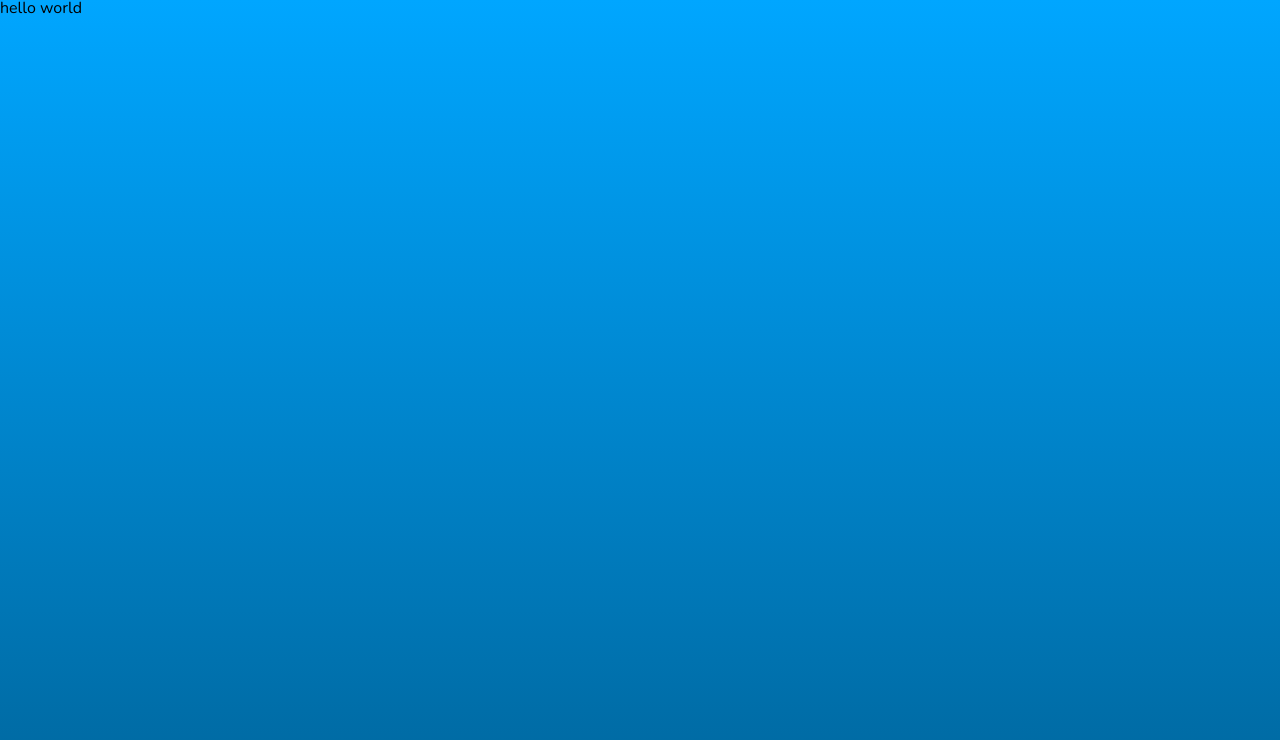
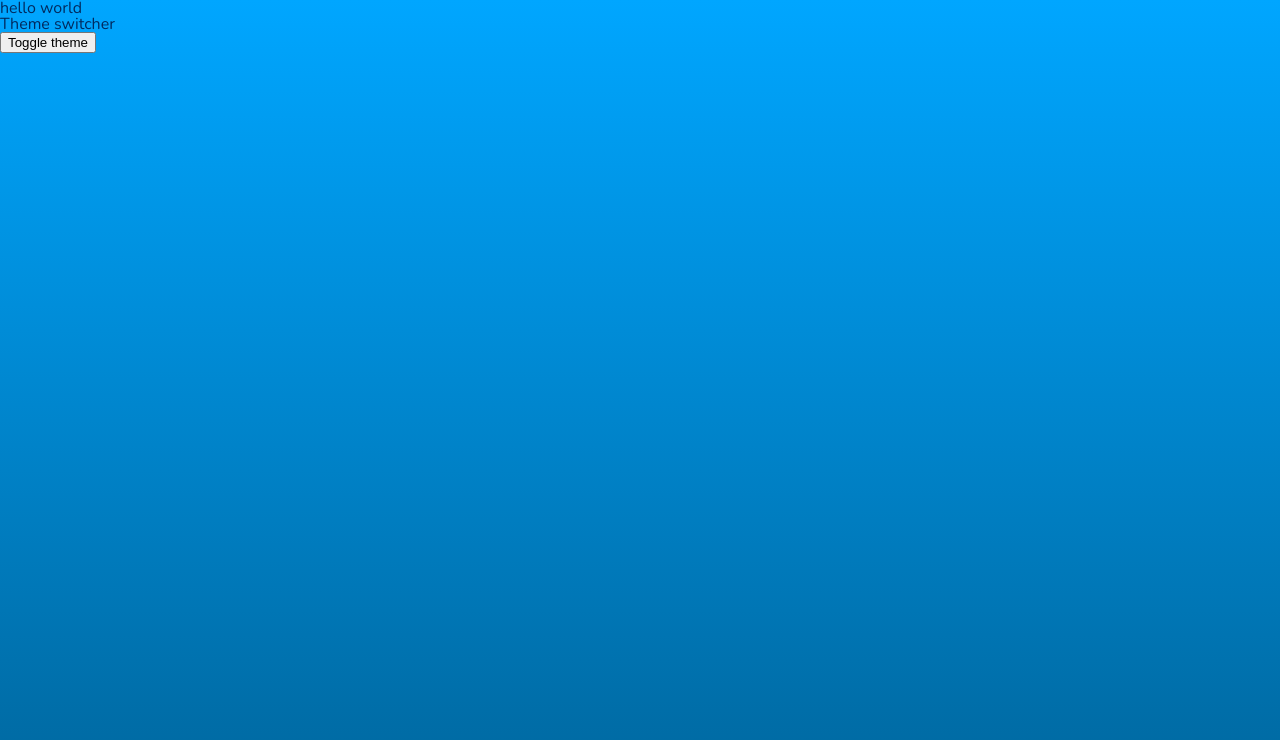
Before and after one commit to sanguinesadness/recode-web-platform, a React (Vite) app: page / in a window 1280 px wide. Shown: the top 740 px of the page. Built offline with nearby package versions, Linux system fonts and the light colour scheme.

Commit message:
Add theme switcher on the page

```diff
--- a/src/App.tsx
+++ b/src/App.tsx
@@ -1,11 +1,17 @@
 import 'reset-css';
+import { ThemeSwitcher } from '@src/components/ThemeSwitcher';
 import { ThemeProviderWrapper } from './contexts/theme';
 import { AppWrapper } from './styled.ts';
 
 function App() {
   return (
+    // eslint-disable-next-line
+    // @ts-ignore
     <ThemeProviderWrapper>
-      <AppWrapper>hello world</AppWrapper>
+      <AppWrapper>
+        hello world
+        <ThemeSwitcher />
+      </AppWrapper>
     </ThemeProviderWrapper>
   );
 }
--- a/src/constants/theme.ts
+++ b/src/constants/theme.ts
@@ -16,9 +16,16 @@ export const ColorThemes: Record<ThemeTypes, ITheme> = {
     success: { default: '#00CF6C' },
   },
   dark: {
-    primary: { default: '' },
+    primary: {
+      default: '#000',
+    },
     secondary: { default: '' },
-    brand: { default: '' },
+    brand: {
+      default: '',
+      shades: {
+        '40': '',
+      },
+    },
     success: { default: '' },
   },
 };
--- a/src/contexts/theme/ThemeProviderWrapper.tsx
+++ b/src/contexts/theme/ThemeProviderWrapper.tsx
@@ -1,14 +1,12 @@
 import { ColorThemes } from '@src/constants';
 import { ThemeTypes } from '@src/types';
-import React, { useMemo, useState } from 'react';
-import {
-  ThemeProvider as StyledThemeProvider,
-  ThemeProviderComponent,
-} from 'styled-components';
+import React, { PropsWithChildren, useMemo, useState } from 'react';
+import { ThemeProvider as StyledThemeProvider } from 'styled-components';
+import { ThemeProviderComponent } from 'styled-components/macro';
 import { IThemeContext } from './types.ts';
 
 export const ThemeProviderWrapper: React.FC<
-  ThemeProviderComponent<IThemeContext>
+  PropsWithChildren<ThemeProviderComponent<IThemeContext>>
 > = ({ children }) => {
   const [themeType, setThemeType] = useState<ThemeTypes>(ThemeTypes.LIGHT);
   const theme = useMemo(() => ColorThemes[themeType], [themeType]);
--- a/src/styled.ts
+++ b/src/styled.ts
@@ -3,6 +3,7 @@ import styled from 'styled-components';
 export const AppWrapper = styled.div(({ theme }) => ({
   fontFamily: '"Nunito", sans-serif',
   fontSize: 16,
+  color: theme.current.primary.default,
   background: `linear-gradient(180deg, ${theme.current.brand.default} 0%, ${theme.current.brand.shades[40]} 100%)`,
   height: '100vh',
   width: '100vw',
```
